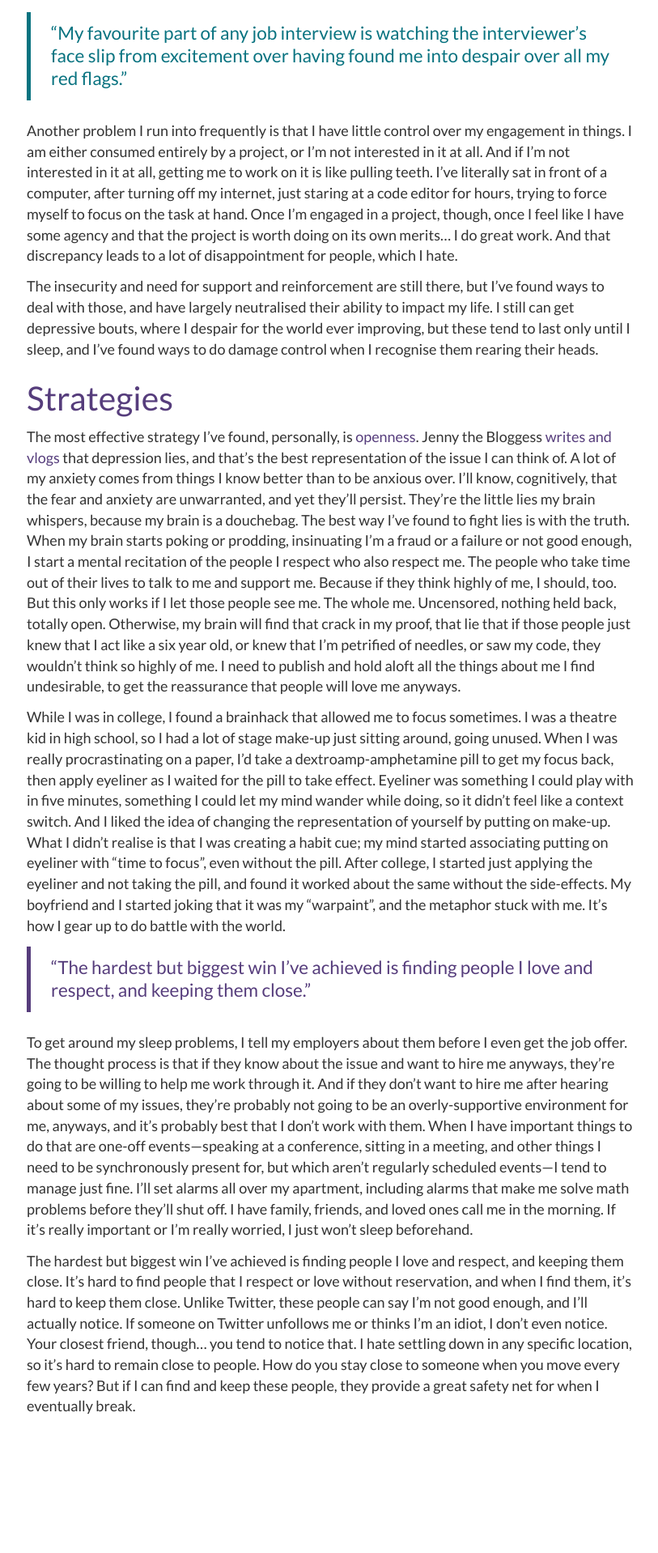
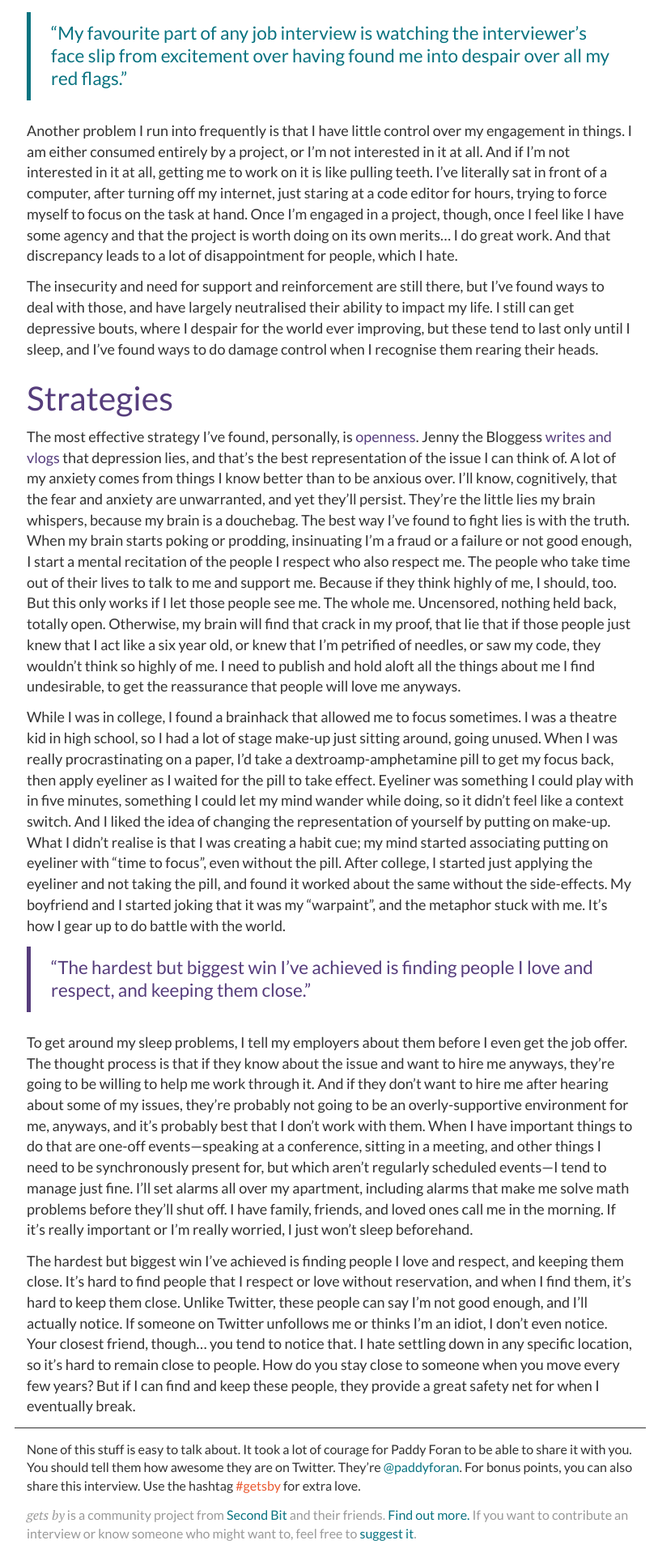
Before and after one commit to secondbit/getsby, a Jekyll site: the page built from _posts/2013-08-25-paddyforan.md, in a window 1280 px wide. Shown: the part 1960-3878 px from the top of the page at 81% size, without its empty margins (232-1045 px from the left). Built offline with Jekyll 4.4.1, drawn with Linux system fonts in a browser that asks for light colours; Markdown is read by kramdown in place of the engine named in the settings; before the commit the page ends 3723 px from its top, so only the background shows below that.

Commit message:
Add social media information.

```diff
--- a/_layouts/interview.html
+++ b/_layouts/interview.html
@@ -17,15 +17,38 @@
         </div>
       </div>
     </div>
-
     <div class="container bs-docs-container">
       <div class="row">
         <article class="col-md-8 col-md-offset-2" role="main">
           {{ content }}
         </article>
-      </div>
-
-    </div>
+			</div>
+			<div class="row">
+			{% if page.twitter or page.adn or page.facebook or page.googleplus %}
+				<footer class="col-md-8 col-md-offset-2">
+				{% if page.twitter or page.adn or page.facebook or page.googleplus %}
+				<p>None of this stuff is easy to talk about. It took a lot of courage for {{ page.name }} to be able to share it with you. You should tell them how awesome they are on
+				{% if page.twitter %}Twitter. They&rsquo;re <a href="https://twitter.com/{{page.twitter}}" title="{{page.name}} on Twitter">@{{page.twitter}}</a>. For bonus points, you can also share this interview. Use the hashtag <span class="hashtag">#getsby</span> for extra love.
+				{% else %}
+				{% if page.adn %}
+				App.net. They&rsquo;re <a href="https://alpha.app.net/{{page.adn}}" title="{{page.name}} on App.net">@{{page.adn}}</a>. For bonus points, you can also share this interview. Use the hashtag <span class="hashtag">#getsby</span> for extra love.
+					{% else %}
+						{% if page.facebook %}
+						Facebook. They&rsquo;re <a href="https://facebook.com/{{page.facebook}}" title="{{page.name}} on Facebook">{{page.name}}</a>. For bonus points, you can also share this interview with your friends!
+						{% else %}
+							{% if page.googleplus %}
+							Google+. They&rsquo;re <a href="https://plus.google.com/{{page.googleplus}}" title="{{page.name}} on Google+">{{page.name}}</a>. For bonus points, you can also share this interview with your friends!
+							{% endif %}
+						{% endif %}
+					{% endif %}
+					{% endif %}
+					</p>
+					{% endif %}
+					<p class="attribution"><span class="wordmark">gets&nbsp;by</span> is a community project from <a href="http://secondbit.org" title="Second Bit">Second Bit</a> and their friends. <a href="http://getsby.co/about">Find out more.</a> If you want to contribute an interview or know someone who might want to, feel free to <a href="https://github.com/secondbit/getsby/issues/new" title="Suggest an interviewee">suggest it</a>.</p>
+				</footer>
+			</div>
+		</div>
+		{% endif %}
 
   </body>
 </html>
--- a/_posts/2013-08-25-paddyforan.md
+++ b/_posts/2013-08-25-paddyforan.md
@@ -2,6 +2,7 @@
 layout: interview
 name: Paddy Foran
 image: paddyforan.jpg
+twitter: paddyforan
 intro: "I&rsquo;m a software developer living in Buffalo, NY. I&rsquo;m 23 years old. I [write](http://paddy.io/posts), I [talk](http://paddy.io/talks), and I [make things](https://github.com/paddyforan)."
 ---
 
--- a/css/style.css
+++ b/css/style.css
@@ -3101,28 +3101,28 @@ input[type="button"].btn-block {
 .bs-header h1 {
   color: #563d7c;
 }
-.bs-header .wordmark {
+.bs-header p {
+  font-weight: 300;
+  line-height: 1.5;
+}
+.bs-header .container {
+  position: relative;
+}
+.bs-header .intro a {
+  color: #563d7c;
+  text-decoration: underline;
+}
+.wordmark {
   font-style: italic;
   font-family: 'PT Serif', Georgia, "Times New Roman", Times, serif;
   color: #999999;
 }
-.bs-header .wordmark a {
+.wordmark a {
   color: #999999;
 }
-.bs-header .wordmark a:hover {
+.wordmark a:hover {
   text-decoration: none;
   color: #555555;
-}
-.bs-header p {
-  font-weight: 300;
-  line-height: 1.5;
-}
-.bs-header .container {
-  position: relative;
-}
-.bs-header .intro a {
-  color: #563d7c;
-  text-decoration: underline;
 }
 article h2:nth-of-type(4n+1),
 article h2:nth-of-type(4n+1) ~ *:not(h2) a,
@@ -3250,6 +3250,17 @@ article a {
 .interviews .interview:nth-of-type(4n+4) .name,
 .interviews .interview:nth-of-type(4n+4) a {
   color: #563d7c;
+}
+footer {
+  border-top: 1px solid;
+  padding-top: 15px;
+  font-size: 16px;
+}
+footer .attribution {
+  color: #999999;
+}
+footer .hashtag {
+  color: #ea5930;
 }
 .clearfix:before,
 .clearfix:after {
```
Also changed, not shown: _less/getsby.less (+29 -15 lines).
